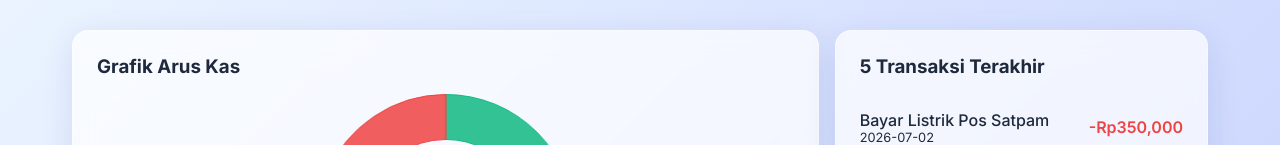
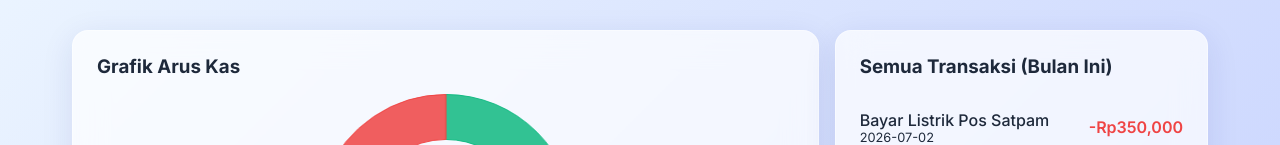
Before and after one commit to rt07grahapratamaasri/dasboard_RT, an Angular app: page /laporan-keuangan in a window 1280 px wide. Shown: the part 287-432 px from the top of the page. Built offline with nearby package versions, Linux system fonts and the light colour scheme.

Commit message:
Update dashboard RT

```diff
--- a/src/app/components/dashboard/dashboard.component.ts
+++ b/src/app/components/dashboard/dashboard.component.ts
@@ -10,7 +10,7 @@ import { AuthService } from '../../services/auth.service';
     <div class="layout">
       <aside class="sidebar glass-panel">
         <div class="sidebar-header flex justify-between items-center">
-          <h2 style="margin: 0;">Admin RT</h2>
+          <h2 style="margin: 0;">Admin RT GRAHA PRATAMA ASRI</h2>
           <button (click)="logout()" class="btn btn-sm btn-danger mobile-logout" style="display: none; padding: 0.4rem 0.8rem;">Logout</button>
         </div>
 
@@ -29,7 +29,7 @@ import { AuthService } from '../../services/auth.service';
 
       <main class="main-content">
         <header class="topbar glass-panel mb-4 items-center justify-between flex" style="flex-wrap: wrap; gap: 0.5rem;">
-          <h3 style="color: var(--text-dark); margin: 0; font-size: clamp(1.1rem, 3vw, 1.3rem);">Sistem Informasi</h3>
+          <h3 style="color: var(--text-dark); margin: 0; font-size: clamp(1.1rem, 3vw, 1.3rem);">SISTEM INFORMASI RT 07 GPA</h3>
           <div style="font-weight: 500; font-size: 0.9rem;">Halo, <span style="text-transform: capitalize;">{{ authService.getCurrentUsername() }}</span></div>
         </header>
 
--- a/src/app/components/keuangan-report/keuangan-report.component.ts
+++ b/src/app/components/keuangan-report/keuangan-report.component.ts
@@ -55,7 +55,7 @@ import Chart from 'chart.js/auto';
         </div>
 
         <div class="glass-panel animate-fade-in flex flex-col" style="padding: 1.5rem; animation-delay: 0.3s; max-height: 450px; overflow-y: auto;">
-          <h3 style="margin-bottom: 1rem;">5 Transaksi Terakhir</h3>
+          <h3 style="margin-bottom: 1rem;">Semua Transaksi (Bulan Ini)</h3>
           <div class="list-group">
             <div *ngFor="let t of recentTransactions" class="list-item flex justify-between items-center" style="padding: 1rem 0; border-bottom: 1px solid rgba(0,0,0,0.05); gap: 1rem;">
               <div style="flex: 1; min-width: 0;">
@@ -314,8 +314,7 @@ export class KeuanganReportComponent implements AfterViewInit {
 
     // Sort transactions by date descending (newest first)
     this.recentTransactions = [...data]
-      .sort((a, b) => new Date(b.tanggal).getTime() - new Date(a.tanggal).getTime())
-      .slice(0, 5);
+      .sort((a, b) => new Date(b.tanggal).getTime() - new Date(a.tanggal).getTime());
   }
 
   updateChart(data: any[]) {
```
